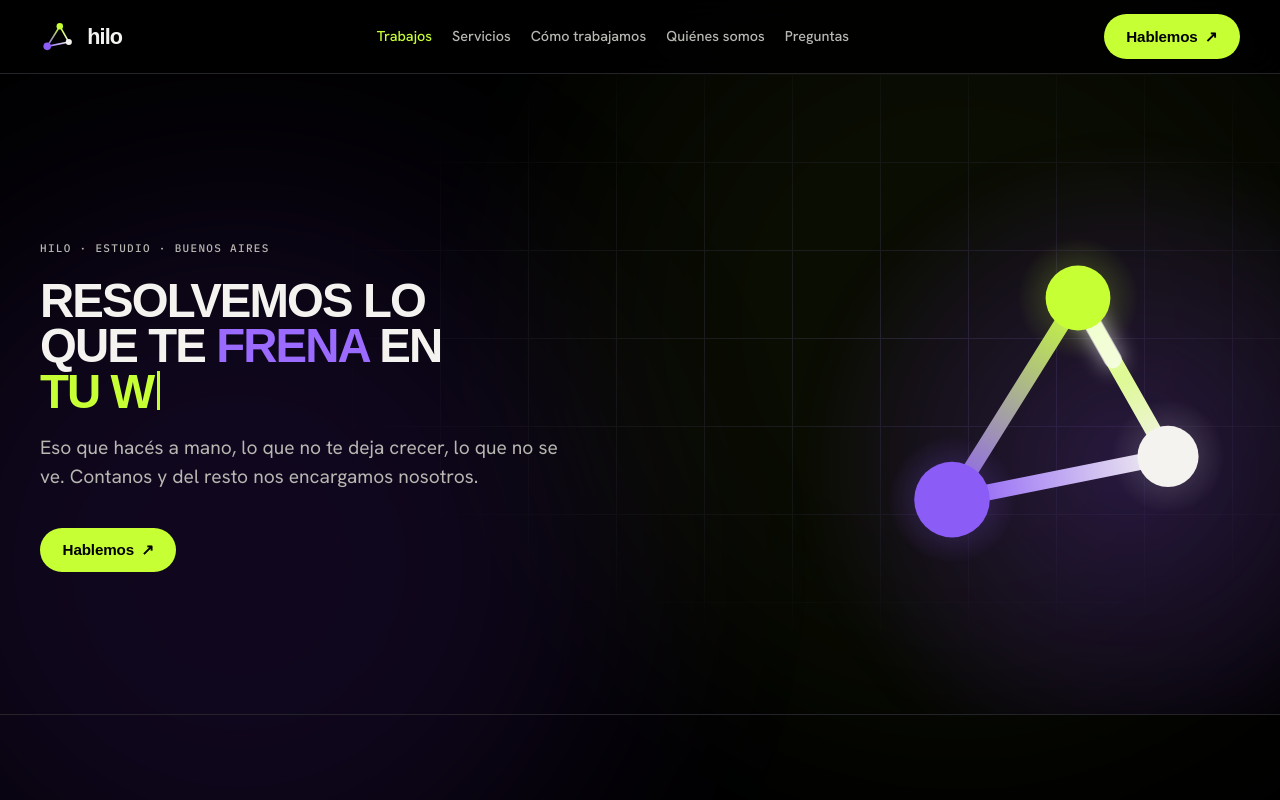
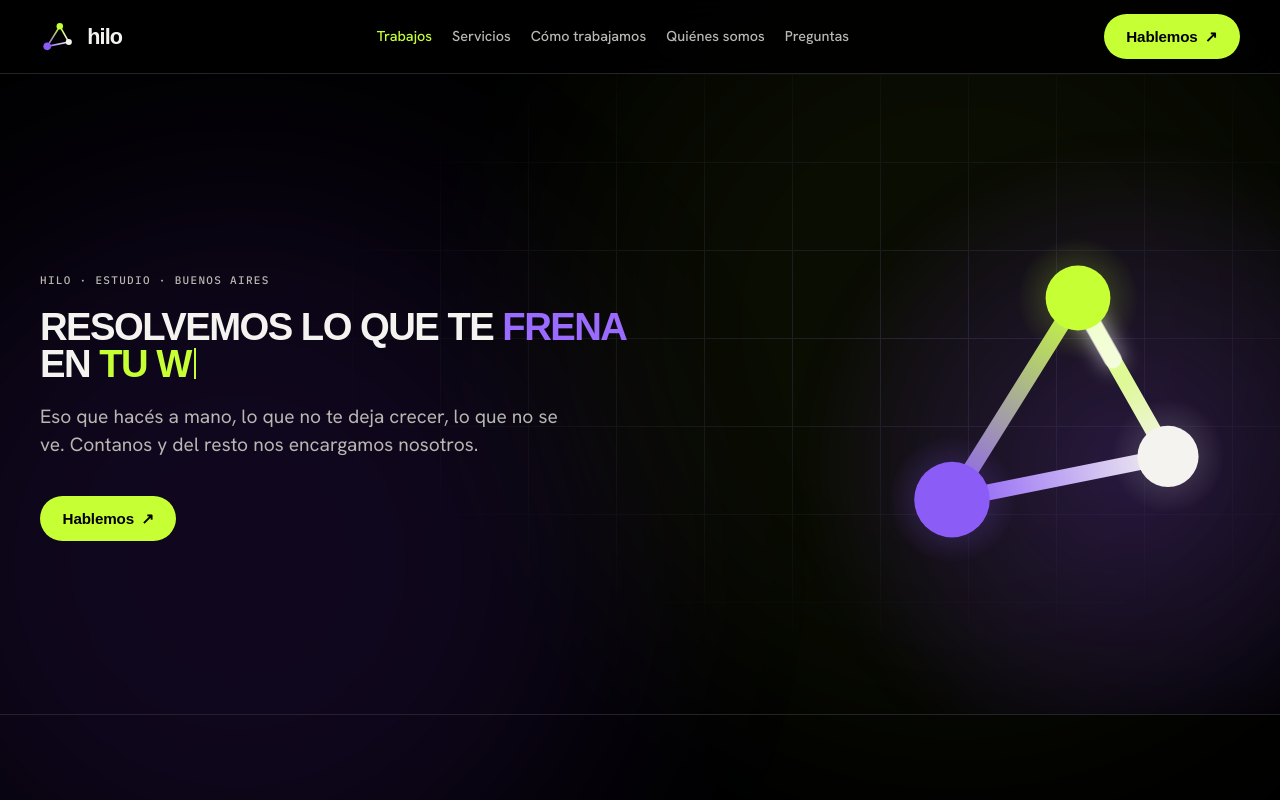
Before and after one commit to gasacher/hilo, a Next.js app: page / in a window 1280 px wide. Shown: the top 800 px of the page. Built offline with nearby package versions, Linux system fonts and the light colour scheme; a web font is replaced by a local one.

Commit message:
Keep the hero headline on two lines.
Co-authored-by: Gabriela Sacher <gabriela.sacher@gmail.com>

```diff
--- a/src/components/landing/Hero.tsx
+++ b/src/components/landing/Hero.tsx
@@ -36,7 +36,13 @@ export function Hero() {
               Resolvemos lo que te frena en tus procesos, tus ventas, tu web y tu día a día.
             </span>
             <span aria-hidden="true">
-              Resolvemos lo que te <span className="ink-violet">frena</span> en <HeroTypeword />
+              <span className="hero-line">
+                Resolvemos lo que te <span className="ink-violet">frena</span>
+              </span>
+              <br />
+              <span className="hero-line">
+                en <HeroTypeword />
+              </span>
             </span>
           </h1>
           <p className="hero-sub">
--- a/src/styles/hilo-landing.css
+++ b/src/styles/hilo-landing.css
@@ -170,6 +170,16 @@ html {
   margin: 0 0 1.25rem;
 }
 
+/* Two-line lockup. 4.85cqi fits "RESOLVEMOS LO QUE TE FRENA" on one line. */
+.hilo-landing #hero h1 {
+  max-width: none;
+  font-size: min(3.45rem, 4.85cqi);
+}
+
+.hilo-landing #hero h1 .hero-line {
+  white-space: nowrap;
+}
+
 .hilo-landing h2 {
   font-size: clamp(2.15rem, 4.4vw, 3.4rem);
   font-weight: 800;
@@ -370,6 +380,7 @@ html {
 
 .hilo-landing .hero-content {
   min-width: 0;
+  container-type: inline-size;
 }
 
 .hilo-landing .hero-kicker,
```
